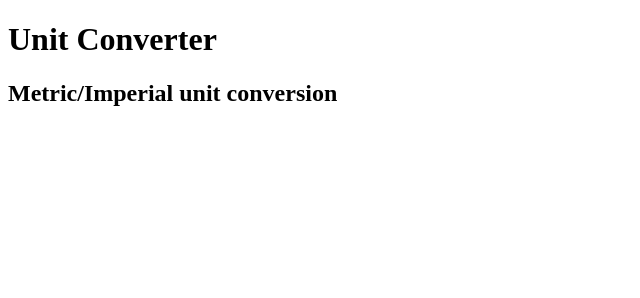
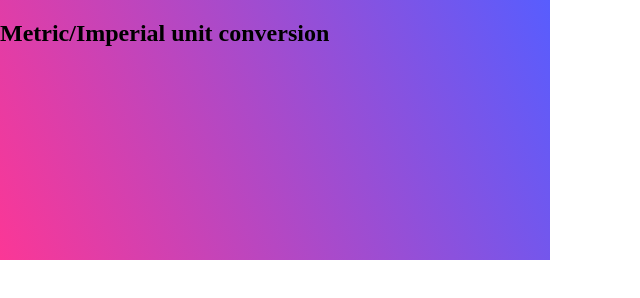
Before and after one commit to shannon-paton/unit-conversion, a plain HTML site: page index.html in a window 1280 px wide. Shown: the whole page, without its empty margins (0-640 px from the left). Drawn offline with Linux system fonts and the light colour scheme.

Commit message:
added box & background color
added box & background styling from figma

```diff
--- a/index.html
+++ b/index.html
@@ -3,12 +3,13 @@
 <head>
 	<meta charset="utf-8">
 	<title>Unit Converter</title>
+	<link rel="stylesheet" href="styles.css">
 </head>
 <body>
 
 	<h1>Unit Converter</h1>
 
-	<div class="">
+	<div class="box">
 
 		<h2>Metric/Imperial unit conversion</h2>
 
--- a/styles.css
+++ b/styles.css
@@ -0,0 +1,8 @@
+.box {
+	position: absolute;
+	width: 550px;
+	height: 260px;
+	left: 0px;
+	top: 0px;
+	background: linear-gradient(246.26deg, #585DFE 0%, #FB3796 100%);
+}
```
